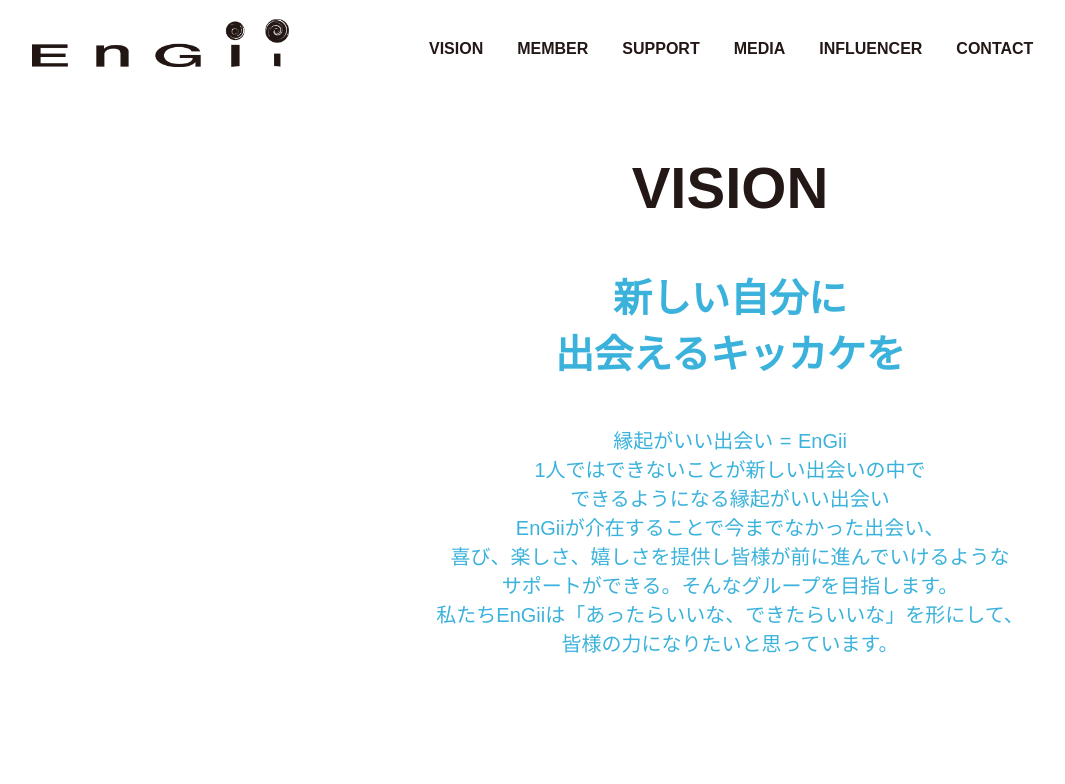
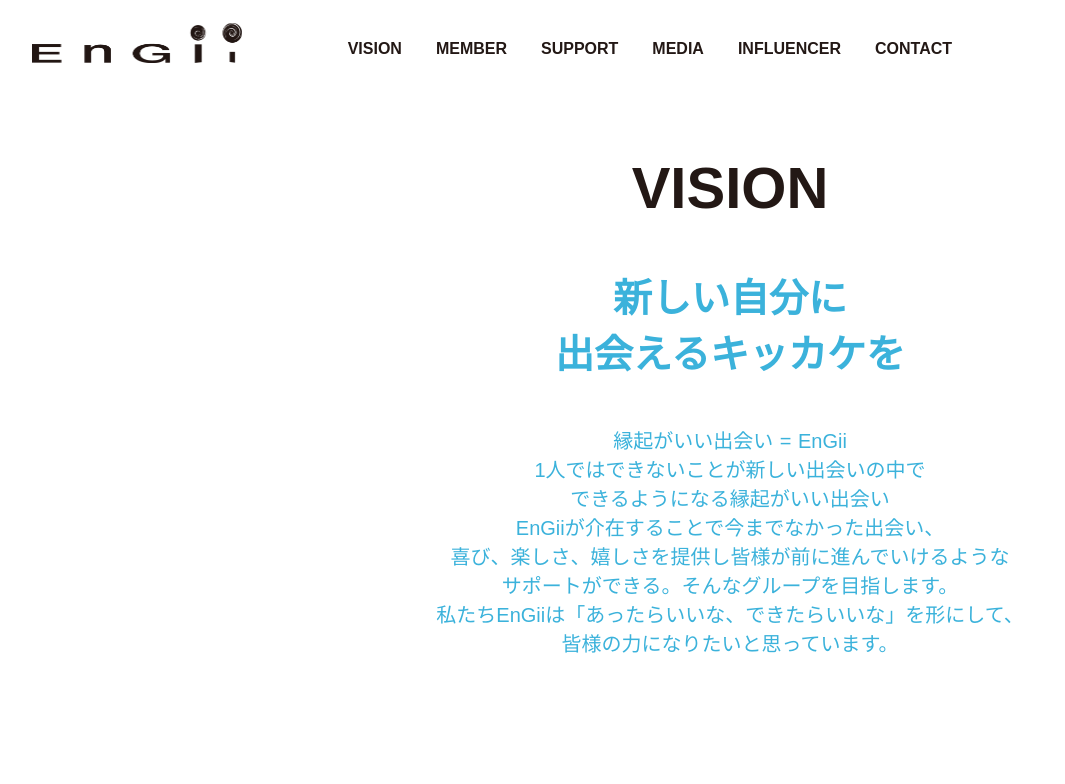
Before and after one commit to reiji-0720/EnGii-HP-recreate, a Nuxt app: page /mainAbout in a window 1536 px wide. Shown: the top 784 px of the page, without its empty margins (38-1103 px from the left). Built offline with nearby package versions, Linux system fonts and the light colour scheme.

Commit message:
ヘッダ調整

```diff
--- a/components/header.vue
+++ b/components/header.vue
@@ -64,13 +64,16 @@
   list-style: none;
 }
 
+@media screen and (min-width: 1500px) {
+  .headerContainer {
+   right:calc(50% - 30%)
+  }
+}
 @media screen and (min-width: 1001px) {
   .headerContainer {
     background-color: #ffff;
     display: flex;
     align-items: center;
-    margin: auto;
-    max-width: 1500px;
     height: 90px;
   }
 
--- a/layouts/default.vue
+++ b/layouts/default.vue
@@ -44,10 +44,6 @@
   content: "";
   clear: both;
 }
-.headerPosition {
-  position: fixed;
-  margin: auto;
-}
 .backColor {
   background-color: #3e3a39;
 }
@@ -85,5 +81,7 @@
   position: fixed;
   top: 0;
   z-index: 900;
+  margin: auto;
+  max-width: 1500px;
 }
 </style>
```
